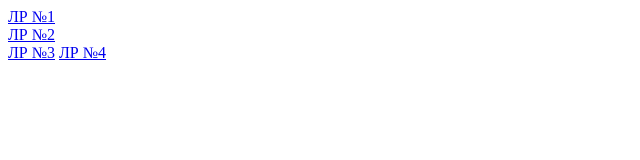
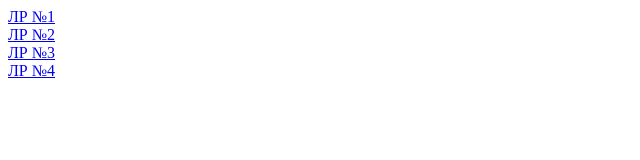
Before and after one commit to lisovski49/strweb, a plain HTML site: page index.html in a window 1280 px wide. Shown: the whole page, without its empty margins (0-640 px from the left). Drawn offline with Linux system fonts and the light colour scheme.

Commit message:
Update index.html

```diff
--- a/index.html
+++ b/index.html
@@ -8,7 +8,7 @@
 <body>
 <a href="lab1/index.html">ЛР №1</a><br/>
 <a href="lab2/index.html">ЛР №2</a><br/>
-<a href="lab3/index.html">ЛР №3</a>
+<a href="lab3/index.html">ЛР №3</a><br/>
 <a href="lab4/lab4.html">ЛР №4</a>
 </body>
 </html>
```
